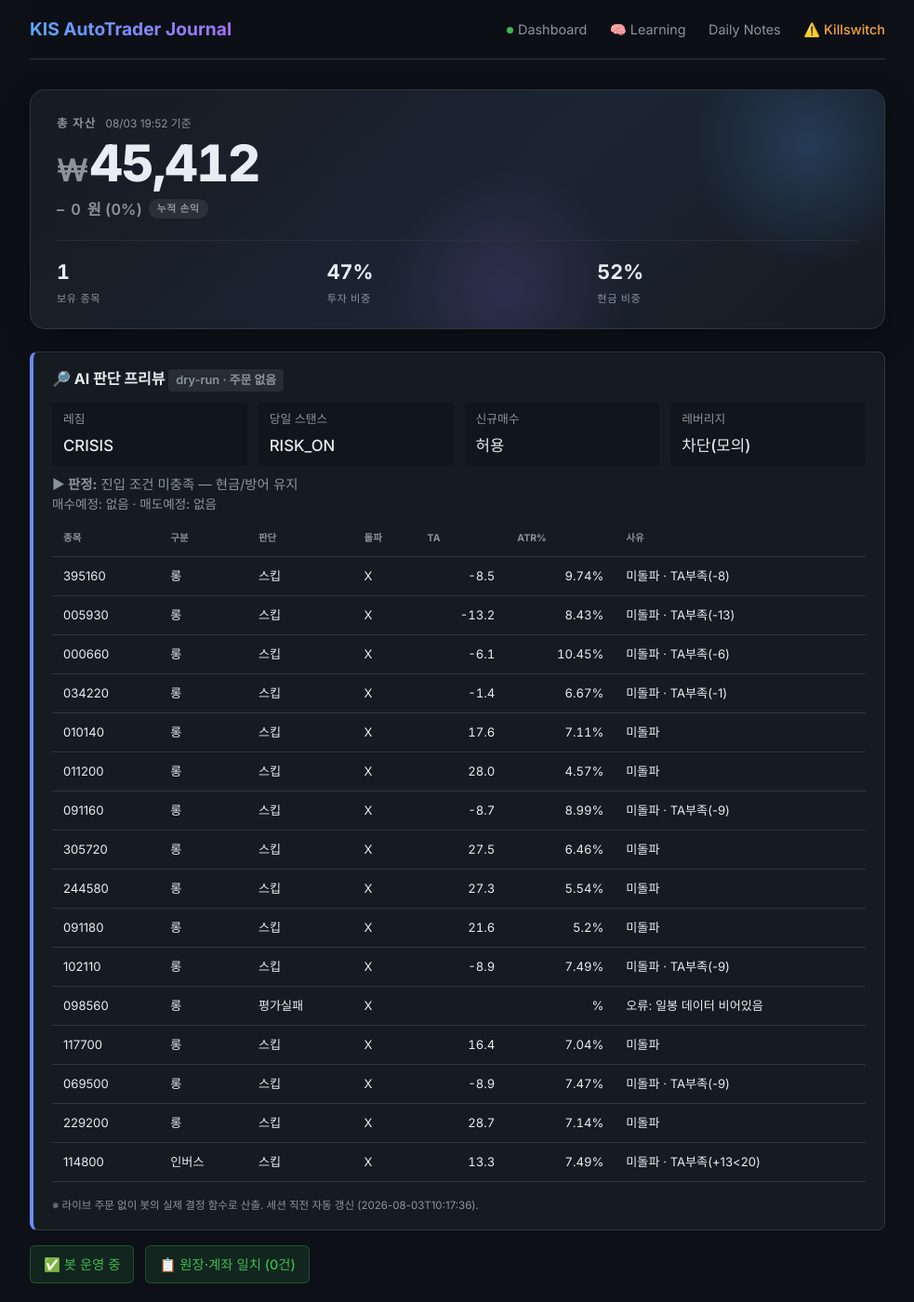
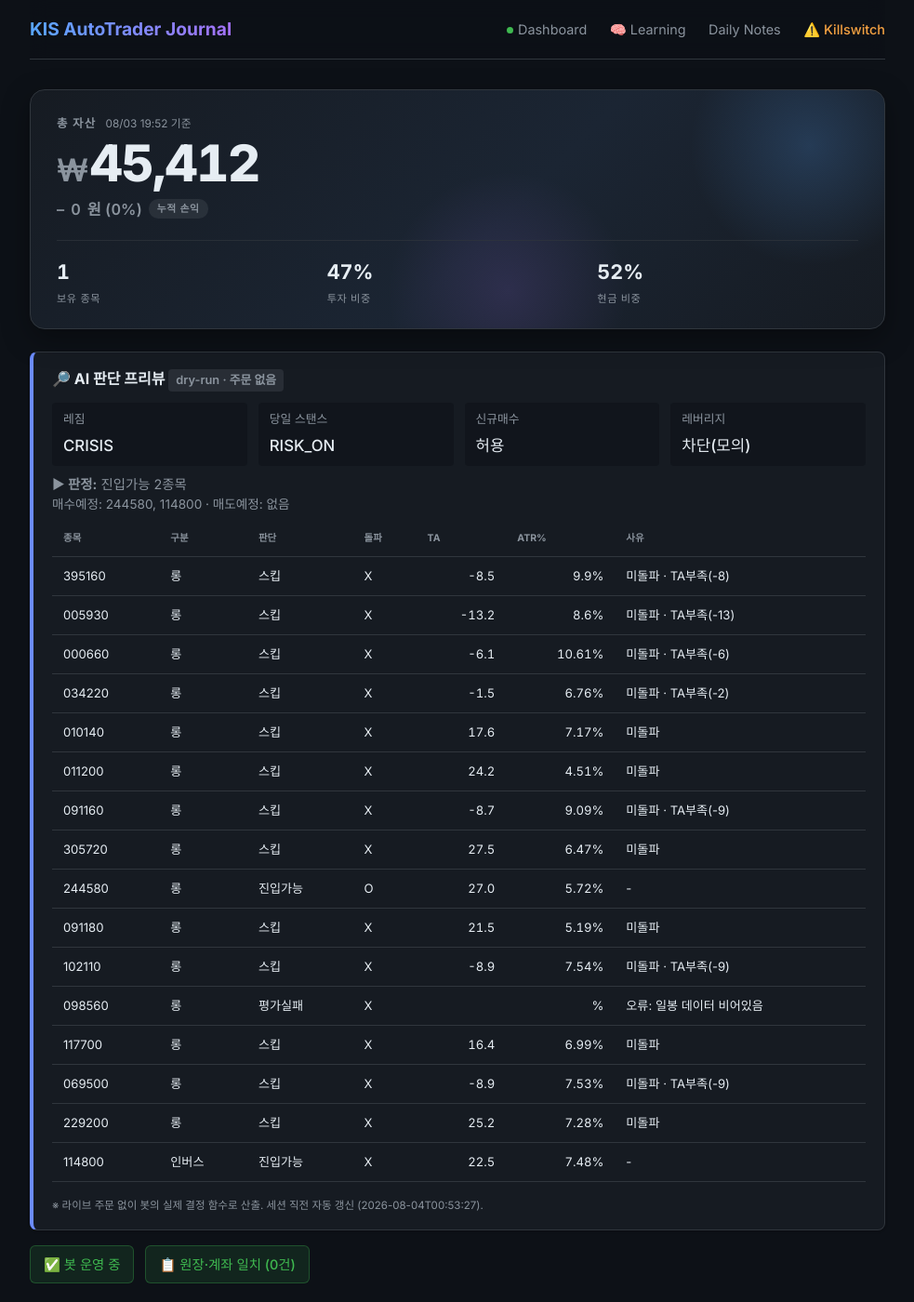
Before and after one commit to BudongJW/kis-trading-journal, a Jekyll site: the page built from index.html, in a window 1280 px wide and 1400 px high. Shown: the whole window at 93% size, without its empty margins (148-1131 px from the left). Built offline with Jekyll 4.4.1, drawn with Linux system fonts in a browser that asks for light colours; nearby versions of some CDN libraries.

Commit message:
auto: dry-run preview 08-03 15:54Z

```diff
--- a/_data/dry_run.json
+++ b/_data/dry_run.json
@@ -1,10 +1,10 @@
 {
-  "generated_at": "2026-08-03T10:17:36",
+  "generated_at": "2026-08-04T00:53:27",
   "mode": "DRY-RUN (읽기 전용, 주문 없음)",
   "market": {
     "regime": "CRISIS",
     "regime_blind": false,
-    "regime_detail": "카나리아 1/2 음전환 | ⚡급락 트리거 CRISIS → CAUTION에서 CRISIS 격상 (급락 CRISIS (1일 -8.3%, 3일 +11.6%))",
+    "regime_detail": "카나리아 1/2 음전환 | ⚡급락 트리거 CRISIS → CAUTION에서 CRISIS 격상 (급락 CRISIS (1일 -8.9%, 3일 +10.8%))",
     "day_stance": "RISK_ON",
     "day_stance_forced": true,
     "briefing": "오늘 스탠스 수동강제 공격(RISK_ON) · 레짐 CRISIS·신뢰도 44% · 美 오버나이트 bullish(+1.0%) · 고변동(98.0%ile) · 예산 100%·최대 3종목·허용 롱/레버리지",
@@ -25,7 +25,7 @@
     {
       "symbol": "114800",
       "qty": 19,
-      "price": 1139,
+      "price": 1146,
       "would_sell": false,
       "reason": ""
     }
@@ -37,7 +37,7 @@
       "decision": "스킵",
       "breakout": false,
       "ta": -8.5,
-      "atr_pct": 9.74,
+      "atr_pct": 9.9,
       "fee_gate_ok": true,
       "why_skip": "미돌파 · TA부족(-8)"
     },
@@ -47,7 +47,7 @@
       "decision": "스킵",
       "breakout": false,
       "ta": -13.2,
-      "atr_pct": 8.43,
+      "atr_pct": 8.6,
       "fee_gate_ok": true,
       "why_skip": "미돌파 · TA부족(-13)"
     },
@@ -57,7 +57,7 @@
       "decision": "스킵",
       "breakout": false,
       "ta": -6.1,
-      "atr_pct": 10.45,
+      "atr_pct": 10.61,
       "fee_gate_ok": true,
       "why_skip": "미돌파 · TA부족(-6)"
     },
@@ -66,10 +66,10 @@
       "type": "롱",
       "decision": "스킵",
       "breakout": false,
-      "ta": -1.4,
-      "atr_pct": 6.67,
+      "ta": -1.5,
+      "atr_pct": 6.76,
       "fee_gate_ok": true,
-      "why_skip": "미돌파 · TA부족(-1)"
+      "why_skip": "미돌파 · TA부족(-2)"
     },
     {
       "symbol": "010140",
@@ -77,7 +77,7 @@
       "decision": "스킵",
       "breakout": false,
       "ta": 17.6,
-      "atr_pct": 7.11,
+      "atr_pct": 7.17,
       "fee_gate_ok": true,
       "why_skip": "미돌파"
     },
@@ -86,8 +86,8 @@
       "type": "롱",
       "decision": "스킵",
       "breakout": false,
-      "ta": 28.0,
-      "atr_pct": 4.57,
+      "ta": 24.2,
+      "atr_pct": 4.51,
       "fee_gate_ok": true,
       "why_skip": "미돌파"
     },
@@ -97,7 +97,7 @@
       "decision": "스킵",
       "breakout": false,
       "ta": -8.7,
-      "atr_pct": 8.99,
+      "atr_pct": 9.09,
       "fee_gate_ok": true,
       "why_skip": "미돌파 · TA부족(-9)"
     },
@@ -107,27 +107,27 @@
       "decision": "스킵",
       "breakout": false,
       "ta": 27.5,
-      "atr_pct": 6.46,
+      "atr_pct": 6.47,
       "fee_gate_ok": true,
       "why_skip": "미돌파"
     },
     {
       "symbol": "244580",
       "type": "롱",
-      "decision": "스킵",
-      "breakout": false,
-      "ta": 27.3,
-      "atr_pct": 5.54,
+      "decision": "진입가능",
+      "breakout": true,
+      "ta": 27.0,
+      "atr_pct": 5.72,
       "fee_gate_ok": true,
-      "why_skip": "미돌파"
+      "why_skip": "-"
     },
     {
       "symbol": "091180",
       "type": "롱",
       "decision": "스킵",
       "breakout": false,
-      "ta": 21.6,
-      "atr_pct": 5.2,
+      "ta": 21.5,
+      "atr_pct": 5.19,
       "fee_gate_ok": true,
       "why_skip": "미돌파"
     },
@@ -137,7 +137,7 @@
       "decision": "스킵",
       "breakout": false,
       "ta": -8.9,
-      "atr_pct": 7.49,
+      "atr_pct": 7.54,
       "fee_gate_ok": true,
       "why_skip": "미돌파 · TA부족(-9)"
     },
@@ -153,7 +153,7 @@
       "decision": "스킵",
       "breakout": false,
       "ta": 16.4,
-      "atr_pct": 7.04,
+      "atr_pct": 6.99,
       "fee_gate_ok": true,
       "why_skip": "미돌파"
     },
@@ -163,7 +163,7 @@
       "decision": "스킵",
       "breakout": false,
       "ta": -8.9,
-      "atr_pct": 7.47,
+      "atr_pct": 7.53,
       "fee_gate_ok": true,
       "why_skip": "미돌파 · TA부족(-9)"
     },
@@ -172,26 +172,26 @@
       "type": "롱",
       "decision": "스킵",
       "breakout": false,
-      "ta": 28.7,
-      "atr_pct": 7.14,
+      "ta": 25.2,
+      "atr_pct": 7.28,
       "fee_gate_ok": true,
       "why_skip": "미돌파"
     },
     {
       "symbol": "114800",
       "type": "인버스",
-      "entry_via": "-",
-      "decision": "스킵",
+      "entry_via": "TA신호(+22)",
+      "decision": "진입가능",
       "breakout": false,
-      "ta": 13.3,
-      "atr_pct": 7.49,
+      "ta": 22.5,
+      "atr_pct": 7.48,
       "fee_gate_ok": true,
-      "why_skip": "미돌파 · TA부족(+13<20)"
+      "why_skip": "-"
     }
   ],
   "gap_recovery": {
     "enabled_live": true,
-    "now_kst": "10:18",
+    "now_kst": "00:54",
     "window": "09:00~09:20",
     "candidates": [
       {
@@ -199,7 +199,7 @@
         "name": "KODEX 미국나스닥100TR",
         "decision": "스킵",
         "gap_open_pct": -1.36,
-        "intraday_pct": -3.94,
+        "intraday_pct": -4.83,
         "in_window": false,
         "reason": "CRISIS 레짐 제외"
       },
@@ -208,7 +208,7 @@
         "name": "삼성전자",
         "decision": "스킵",
         "gap_open_pct": -5.52,
-        "intraday_pct": -2.02,
+        "intraday_pct": -3.43,
         "in_window": false,
         "reason": "CRISIS 레짐 제외"
       },
@@ -217,7 +217,7 @@
         "name": "SK하이닉스",
         "decision": "스킵",
         "gap_open_pct": -4.42,
-        "intraday_pct": -3.47,
+        "intraday_pct": -4.57,
         "in_window": false,
         "reason": "CRISIS 레짐 제외"
       },
@@ -226,7 +226,7 @@
         "name": "LG디스플레이",
         "decision": "스킵",
         "gap_open_pct": -2.71,
-        "intraday_pct": 2.01,
+        "intraday_pct": 2.23,
         "in_window": false,
         "reason": "CRISIS 레짐 제외"
       },
@@ -244,7 +244,7 @@
         "name": "HMM",
         "decision": "스킵",
         "gap_open_pct": -1.43,
-        "intraday_pct": -0.73,
+        "intraday_pct": 0.48,
         "in_window": false,
         "reason": "CRISIS 레짐 제외"
       },
@@ -253,7 +253,7 @@
         "name": "KODEX 반도체",
         "decision": "스킵",
         "gap_open_pct": -4.9,
-        "intraday_pct": -1.83,
+        "intraday_pct": -2.61,
         "in_window": false,
         "reason": "CRISIS 레짐 제외"
       },
@@ -262,7 +262,7 @@
         "name": "KODEX 2차전지",
         "decision": "스킵",
         "gap_open_pct": -2.74,
-        "intraday_pct": -1.89,
+        "intraday_pct": -1.05,
         "in_window": false,
         "reason": "CRISIS 레짐 제외"
       },
@@ -271,7 +271,7 @@
         "name": "KODEX 바이오",
         "decision": "스킵",
         "gap_open_pct": -1.62,
-        "intraday_pct": 5.56,
+        "intraday_pct": 6.32,
         "in_window": false,
         "reason": "CRISIS 레짐 제외"
       },
@@ -280,7 +280,7 @@
         "name": "KODEX 자동차",
         "decision": "스킵",
         "gap_open_pct": -2.13,
-        "intraday_pct": 1.9,
+        "intraday_pct": 3.18,
         "in_window": false,
         "reason": "CRISIS 레짐 제외"
       },
@@ -289,7 +289,7 @@
         "name": "KODEX 금융",
         "decision": "스킵",
         "gap_open_pct": -7.61,
-        "intraday_pct": -1.4,
+        "intraday_pct": -1.81,
         "in_window": false,
         "reason": "CRISIS 레짐 제외"
       },
@@ -307,7 +307,7 @@
         "name": "KODEX 철강",
         "decision": "스킵",
         "gap_open_pct": -0.63,
-        "intraday_pct": 2.71,
+        "intraday_pct": 3.52,
         "in_window": false,
         "reason": "CRISIS 레짐 제외"
       },
@@ -316,7 +316,7 @@
         "name": "KODEX KOSPI200",
         "decision": "스킵",
         "gap_open_pct": -6.29,
-        "intraday_pct": -2.38,
+        "intraday_pct": -2.82,
         "in_window": false,
         "reason": "CRISIS 레짐 제외"
       },
@@ -325,7 +325,7 @@
         "name": "KODEX KOSDAQ150",
         "decision": "스킵",
         "gap_open_pct": -3.1,
-        "intraday_pct": 4.99,
+        "intraday_pct": 6.35,
         "in_window": false,
         "reason": "CRISIS 레짐 제외"
       }
@@ -333,17 +333,17 @@
   },
   "morning_momentum": {
     "enabled_live": true,
-    "now_kst": "10:18",
+    "now_kst": "00:54",
     "window": "09:00~14:00",
     "up_th": 0.6,
     "down_th": 0.6,
     "benchmark": "069500",
-    "direction": "inverse",
-    "in_window": true,
-    "move_pct": -8.45,
-    "intraday_pct": -2.31,
-    "would_enter": true,
-    "reason": "하락 아침추세 (전일대비 -8.45%, 시가대비 -2.31%)"
+    "direction": "none",
+    "in_window": false,
+    "move_pct": -8.93,
+    "intraday_pct": -2.82,
+    "would_enter": false,
+    "reason": "윈도 밖(00:54∉09:00~14:00)"
   },
   "us_entry_candidates": [
     {
@@ -358,65 +358,70 @@
     {
       "symbol": "SCHG",
       "type": "long",
-      "decision": "스킵",
+      "decision": "진입가능",
       "breakout": true,
-      "ta": -6.0,
-      "atr_pct": 1.14,
-      "why_skip": "TA부족(-6)"
+      "ta": 20.5,
+      "atr_pct": 1.15,
+      "why_skip": "-"
     },
     {
       "symbol": "XLF",
       "type": "long",
       "decision": "스킵",
       "breakout": false,
-      "ta": -7.8,
-      "atr_pct": 1.13,
-      "why_skip": "미돌파 · TA부족(-8)"
+      "ta": -3.2,
+      "atr_pct": 1.11,
+      "why_skip": "미돌파 · TA부족(-3)"
     },
     {
       "symbol": "SH",
       "type": "inverse",
       "decision": "스킵",
       "breakout": false,
-      "ta": 13.2,
-      "atr_pct": 0.96,
-      "why_skip": "미돌파 · TA부족(+13)"
+      "ta": -3.7,
+      "atr_pct": 0.99,
+      "why_skip": "미돌파 · TA부족(-4)"
     },
     {
       "symbol": "PSQ",
       "type": "inverse",
       "decision": "스킵",
       "breakout": false,
-      "ta": 5.8,
-      "atr_pct": 1.67,
-      "why_skip": "미돌파 · TA부족(+6)"
+      "ta": 9.2,
+      "atr_pct": 1.74,
+      "why_skip": "미돌파 · TA부족(+9)"
     },
     {
       "symbol": "TLT",
       "type": "defensive",
       "decision": "스킵",
       "breakout": false,
-      "ta": -1.1,
+      "ta": -7.2,
       "atr_pct": 0.57,
-      "why_skip": "미돌파 · TA부족(-1) · 수수료게이트"
+      "why_skip": "미돌파 · TA부족(-7) · 수수료게이트"
     },
     {
       "symbol": "SHY",
       "type": "defensive",
       "decision": "스킵",
-      "breakout": true,
-      "ta": 5.3,
+      "breakout": false,
+      "ta": 20.3,
       "atr_pct": 0.08,
-      "why_skip": "TA부족(+5) · 수수료게이트"
+      "why_skip": "미돌파 · 수수료게이트"
     }
   ],
   "us_summary": {
-    "would_buy": []
+    "would_buy": [
+      "SCHG"
+    ]
   },
   "summary": {
-    "would_buy": [],
+    "would_buy": [
+      "244580",
+      "114800"
+    ],
     "would_sell": [],
     "new_buys_blocked_by_stance": false,
-    "verdict": "진입 조건 미충족 — 현금/방어 유지"
+    "verdict": "진입가능 2종목"
   }
 }
```
